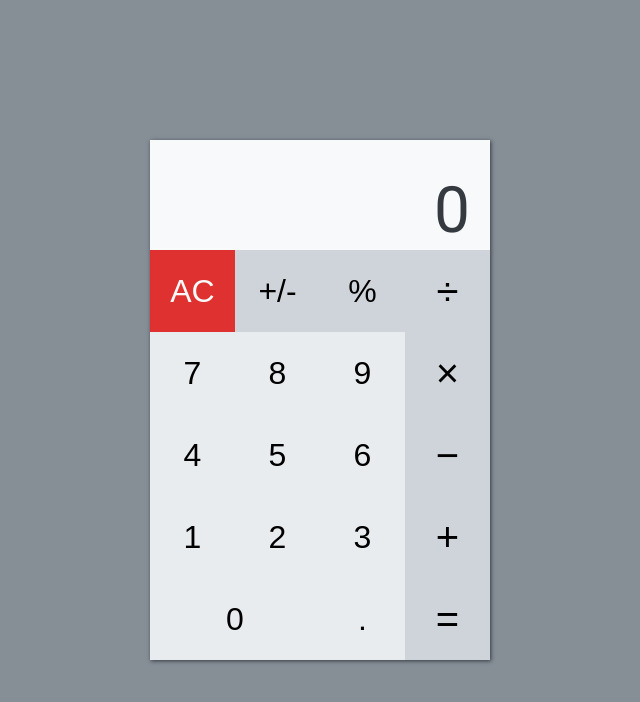
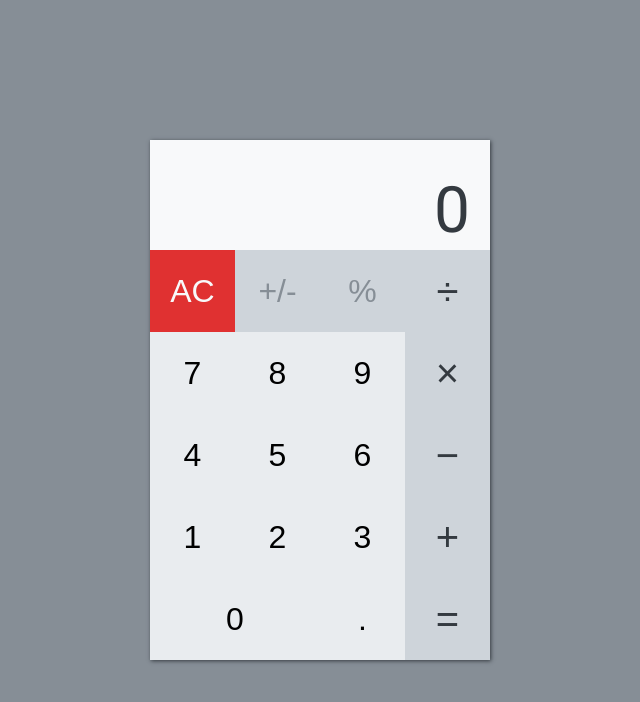
Before and after one commit to sehyunchung/fds9-jscal, a plain HTML site: page index.html in a window 1280 px wide. Shown: the whole page, without its empty margins (320-960 px from the left). Drawn offline with Linux system fonts and the light colour scheme.

Commit message:
스타일링: 오퍼레이터 버튼 기능에 따라 텍스트 색상 구분

```diff
--- a/style.css
+++ b/style.css
@@ -41,10 +41,12 @@ button {
 
 .op {
   background: #ced4da;
+  color: #868e96;
 }
 
 .op-main {
   font-size: 2.5em;
+  color: #343a40;
 }
 
 .op-ac {
```
